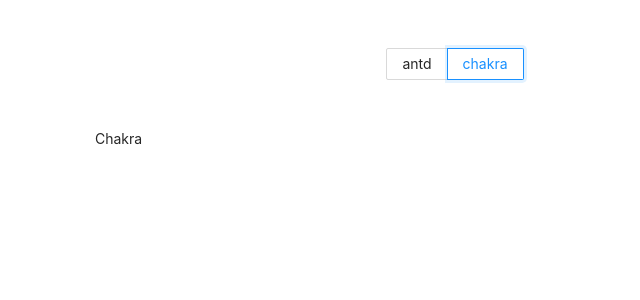
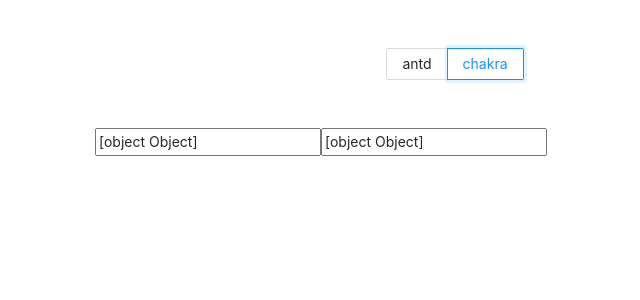
Before and after one commit to theshaneyu/my-react-form-best-practice, a React (Create React App) app: page / in a window 1280 px wide. Both pictures are taken after a click on the label "chakra". Shown: the top 300 px of the page, without its empty margins (185-825 px from the left). Built offline with nearby package versions, Linux system fonts and the light colour scheme.

Commit message:
WIP: add ChakraForm

```diff
--- a/package.json
+++ b/package.json
@@ -3,6 +3,9 @@
   "version": "0.1.0",
   "private": true,
   "dependencies": {
+    "@chakra-ui/react": "^2.0.2",
+    "@emotion/react": "^11",
+    "@emotion/styled": "^11",
     "@testing-library/jest-dom": "^5.14.1",
     "@testing-library/react": "^13.0.0",
     "@testing-library/user-event": "^13.2.1",
@@ -12,6 +15,7 @@
     "@types/react-dom": "^18.0.0",
     "antd": "^4.20.5",
     "formik": "^2.2.9",
+    "framer-motion": "^6",
     "react": "^18.0.0",
     "react-dom": "^18.0.0",
     "react-scripts": "5.0.1",
--- a/src/components/chakra/ChakraForm.tsx
+++ b/src/components/chakra/ChakraForm.tsx
@@ -1,5 +1,23 @@
+import { Field, Form, Formik } from 'formik';
 import React from 'react';
 
 export const ChakraForm: React.FC = () => {
-  return <div>Chakra</div>;
+  return (
+    <>
+      <Formik
+        initialValues={{ firstName: '', lastName: '' }}
+        onSubmit={(values, actions) => {
+          console.log(values);
+          actions.resetForm();
+        }}
+      >
+        {() => (
+          <Form>
+            <Field />
+            <Field />
+          </Form>
+        )}
+      </Formik>
+    </>
+  );
 };
```
Also changed, not shown: src/components/chakra/styles/ChakraForm.module.css (added), 1 other file (tests, documents, lock files or other folders).
